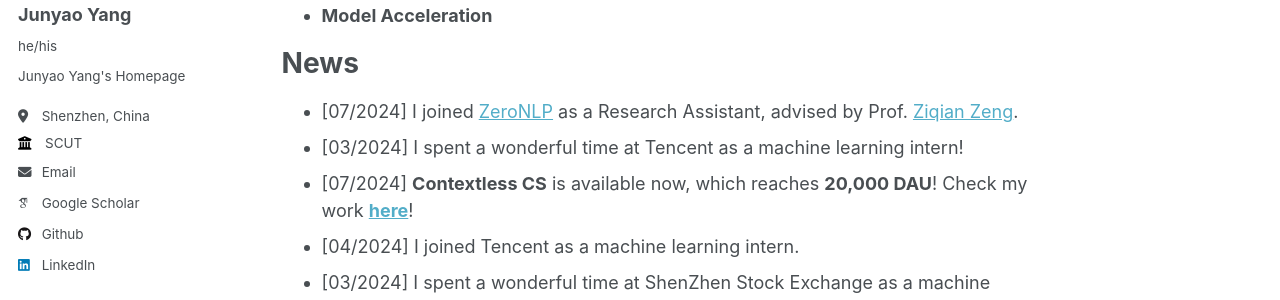
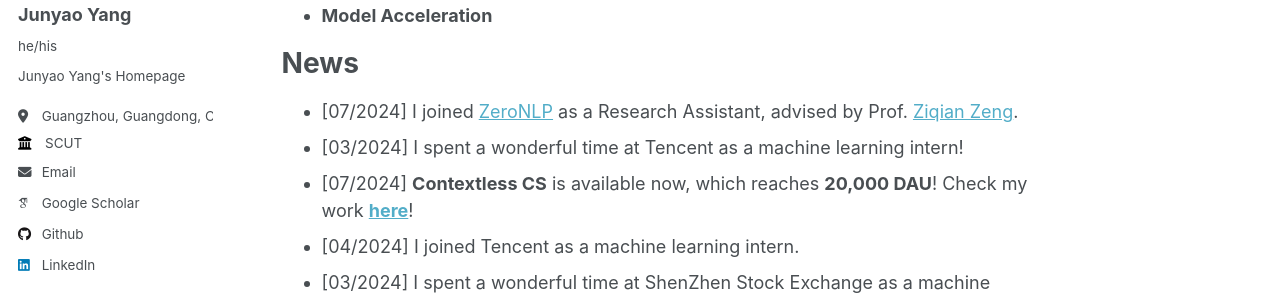
Before and after one commit to jyyang26/jyyang26.github.io, a Jekyll site: the page built from _pages/about.md, in a window 1280 px wide. Shown: the part 287-587 px from the top of the page. Built offline with Jekyll 4.4.1, drawn with Linux system fonts in a browser that asks for light colours; some web fonts are replaced.

Commit message:
Update _config.yml

```diff
--- a/_config.yml
+++ b/_config.yml
@@ -25,7 +25,7 @@
   name             : "Junyao Yang"
   pronouns         : "he/his"# example: "he/his"
   bio              : "Junyao Yang's Homepage"
-  location         : "Shenzhen, China"
+  location         : "Guangzhou, Guangdong, China"
   employer         : "SCUT"
   uri              : # URL
   email            : "tonyy10264611@gmail.com"
```
